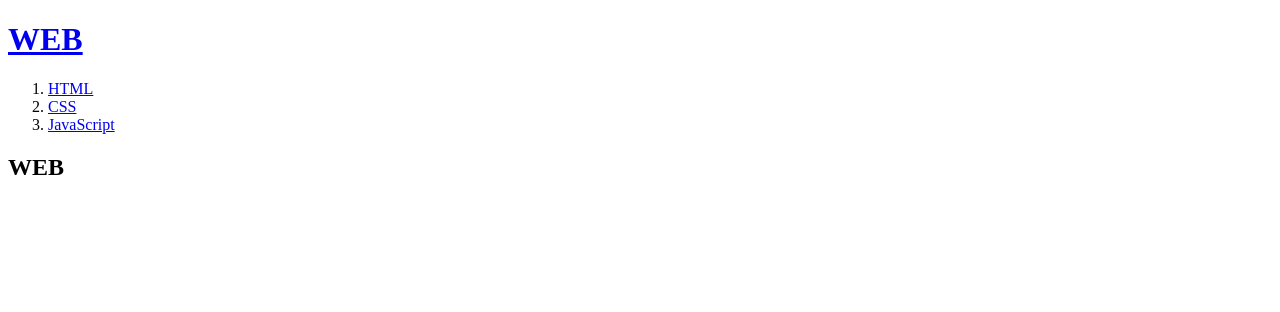
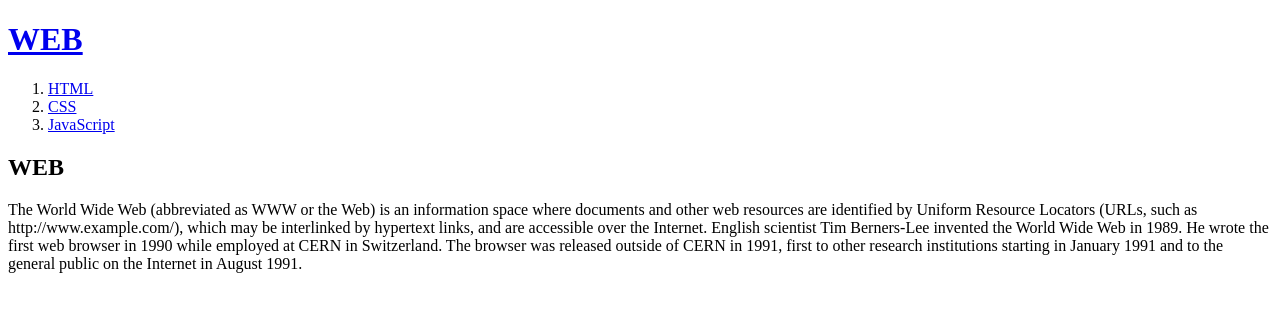
Before and after one commit to yuchans/gitTest, a plain HTML site: page index.html in a window 1280 px wide. Drawn offline with Linux system fonts and the light colour scheme.

Commit message:
네번째

```diff
--- a/index.html
+++ b/index.html
@@ -16,5 +16,10 @@
             <li><a href="3.html">JavaScript</a></li>
         </ol>
         <h2>WEB</h2>
+        <p>
+            The World Wide Web (abbreviated as WWW or the Web) is an information space where documents and other web resources are identified by Uniform Resource Locators (URLs, such as http://www.example.com/), which may be interlinked by hypertext
+            links, and are accessible over the Internet. English scientist Tim Berners-Lee invented the World Wide Web in 1989. He wrote the first web browser in 1990 while employed at CERN in Switzerland. The browser was released outside of CERN in
+            1991, first to other research institutions starting in January 1991 and to the general public on the Internet in August 1991.
+        </p>
     </body>
 </html>
```
